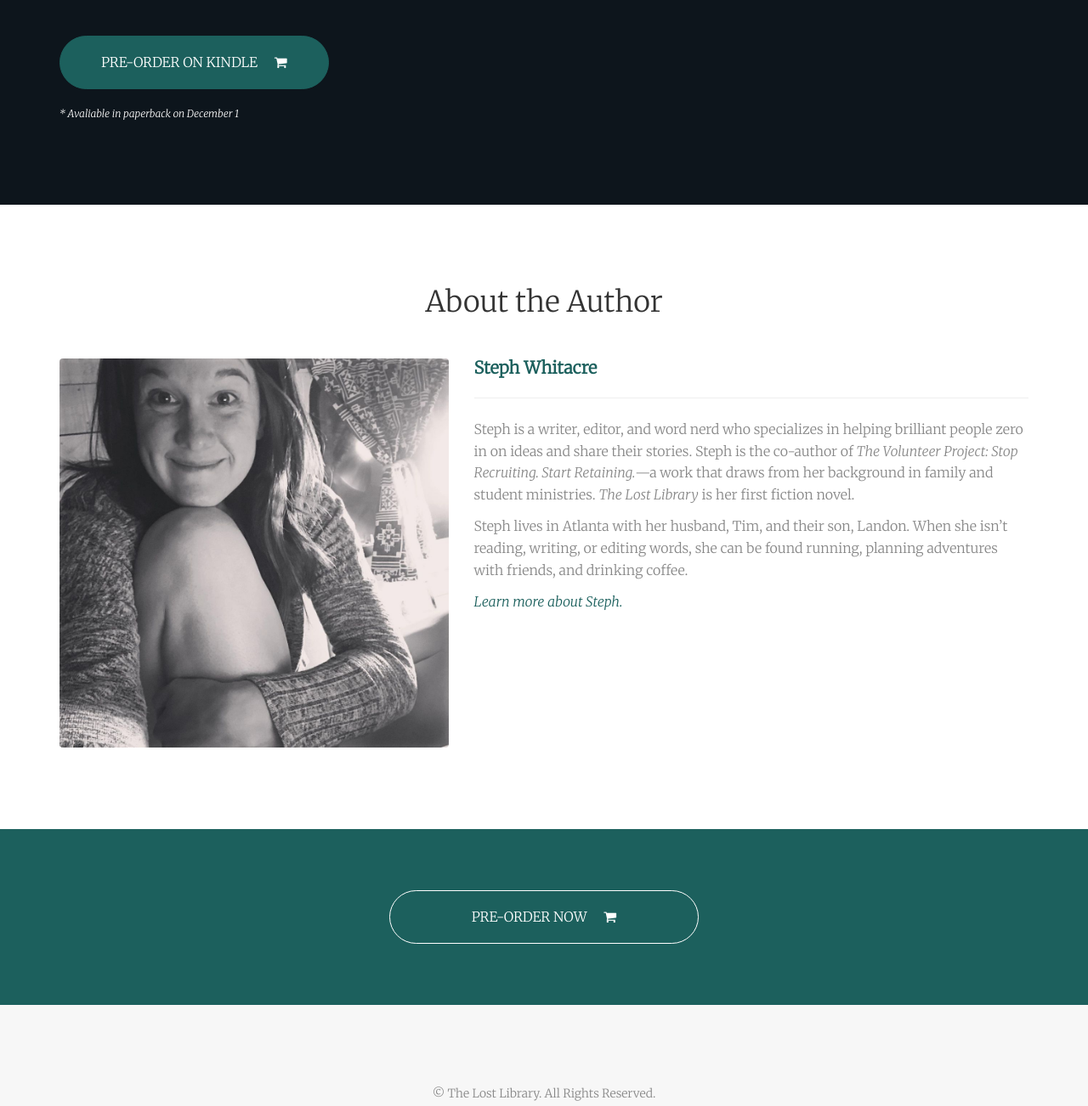
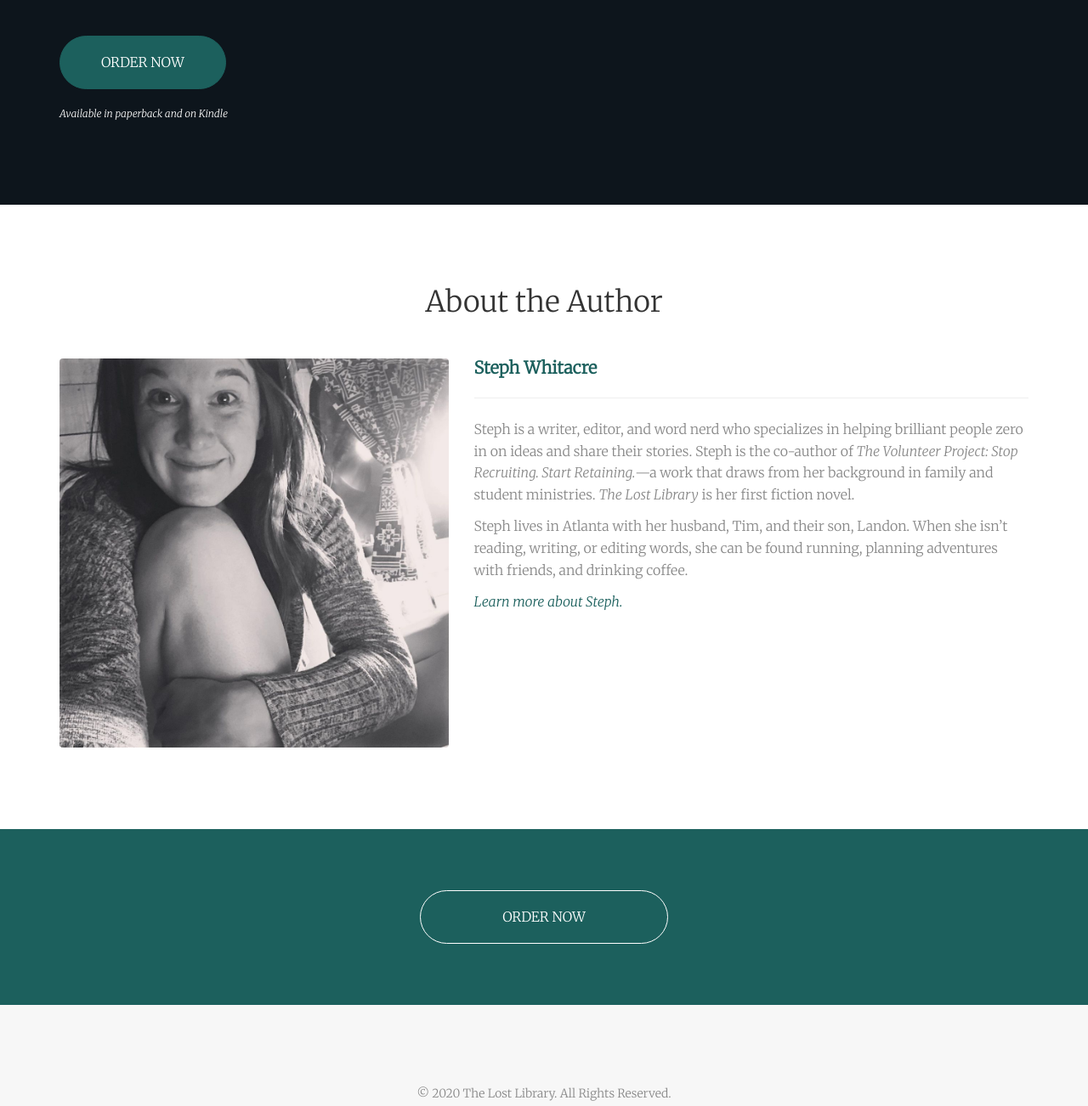
Before and after one commit to timwco/thelostlibrary, a plain HTML site: page index.html in a window 1280 px wide. Shown: the part 520-1822 px from the top of the page at 85% size. Drawn offline with nearby package versions, Linux system fonts and the light colour scheme.

Commit message:
Update for launch

```diff
--- a/index.html
+++ b/index.html
@@ -23,17 +23,17 @@
         <header class="welcome-message">
           <h1>The Lost Library</h1>
           <h2>"Sometimes magic calls to us. Other times, it simply leaves the door open."</h2>
-          <p>Sidney Everly is always waiting for it to happen. She’s not sure what it is, but the anticipation has left her uneasy. Her small hometown of Kent is under water, both of her parents are gone, and the baby she and her husband hope for is out of reach. When all of Kent’s words disappear—the ink running from its pages like water on glass—and an unknown infant is delivered to her doorstep, Sidney will be forced to choose between the stories she loves and a child she didn’t expect.</p>
+          <p>Sidney Everly is always waiting for <i>it</i> to happen. She’s not sure what <i>it</i> is, but the anticipation has left her uneasy. Her small hometown of Kent is under water, both of her parents are gone, and the baby she and her husband hope for is out of reach. When all of Kent’s words disappear—the ink running from its pages like water on glass—and an unknown infant is delivered to her doorstep, Sidney will be forced to choose between the stories she loves and a child she didn’t expect.</p>
           <p>Exploring themes of adoption, loss, and what it means to be family, <i>The Lost Library</i> is the tale of two worlds coming together to erase the Void that exists between them.</p>
         </header>
         <!--welcome message end-->
 
         <!--action button-->
         <div class="action-button">
-          <a href="https://www.amazon.com/gp/product/B08NTJV76L/ref=thelostlibrary.ink" class="button text-center">
-            Pre-Order on Kindle <i class="fa fa-shopping-cart"></i>
+          <a href="https://amazon.com/Lost-Library-Steph-Whitacre/dp/B08P2C6B54/ref=thelostlibrary.ink" class="button text-center">
+            Order Now</i>
           </a>
-          <p class="note">* Avaliable in paperback on December 1</p>
+          <p class="note">Available in paperback and on Kindle</p>
         </div>
         <!--action button end-->
 
@@ -69,7 +69,7 @@
 <div class="buy-now text-center" id="Buy">
   <div class="container">
     <div class="row">
-      <div class="col-md-12"> <a href="https://www.amazon.com/gp/product/B08NTJV76L/ref=thelostlibrary.ink" class="button buy">Pre-Order Now <i class="fa fa-shopping-cart"></i></a> </div>
+      <div class="col-md-12"> <a href="https://amazon.com/Lost-Library-Steph-Whitacre/dp/B08P2C6B54/ref=thelostlibrary.ink" class="button buy">Order Now</i></a> </div>
     </div>
   </div>
 </div>
@@ -81,7 +81,7 @@
     <div class="row">
       <div class="col-md-12 text-center">
         <p class="scroll-top"><a href="#"><i class="fa fa-chevron-up"></i></a></p>
-        <small>&copy; The Lost Library. All Rights Reserved.</small>
+        <small>&copy; 2020 The Lost Library. All Rights Reserved.</small>
       </div>
     </div>
   </div>
```
